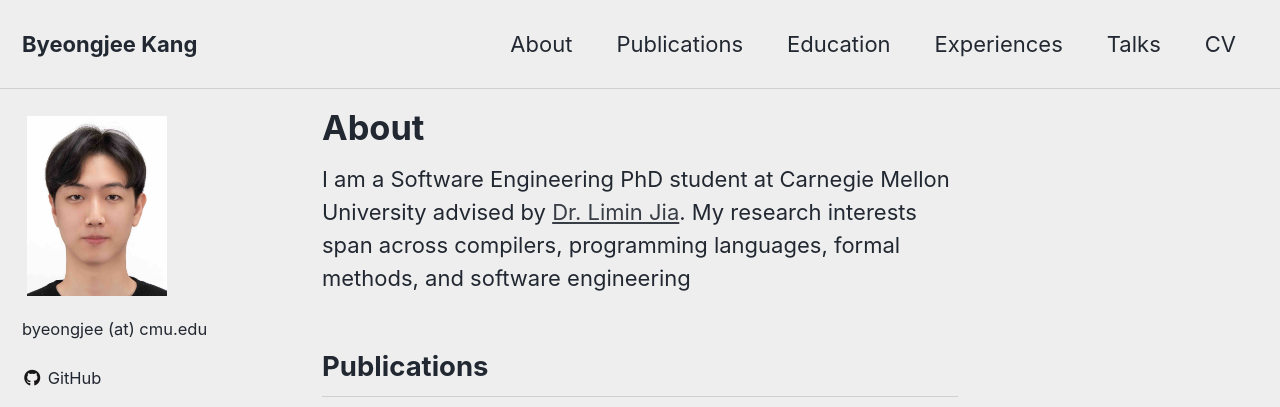
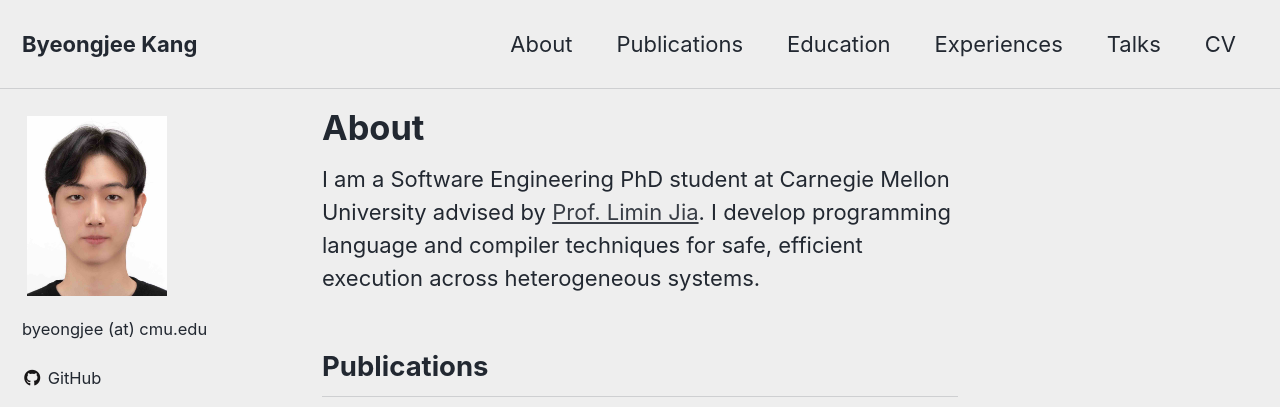
Before and after one commit to byeongjee/byeongjee.github.io, a Jekyll site: the page built from _pages/home.md, in a window 1280 px wide and 900 px high, cut to the strip 0-407 px from the top of the window. Built offline with Jekyll 4.4.1, drawn with Linux system fonts in a browser that asks for light colours; cached includes are drawn as plain includes; a style sheet for code colours, icons or effects is not loaded.

Commit message:
Update homepage

```diff
--- a/Gemfile
+++ b/Gemfile
@@ -30,3 +30,5 @@
 group :jekyll_plugins do
     gem "jekyll-scholar"
 end
+
+gem "racc", "~> 1.7"
--- a/_pages/home.md
+++ b/_pages/home.md
@@ -6,12 +6,10 @@
 
 
 I am a Software Engineering PhD student at Carnegie Mellon University
-advised by [Dr. Limin Jia](https://www.andrew.cmu.edu/user/liminjia/).
-My research interests span across
-compilers,
-programming languages,
-formal methods,
-and software engineering
+advised by [Prof. Limin Jia](https://www.andrew.cmu.edu/user/liminjia/).
+I develop programming language and compiler techniques for safe, efficient execution across heterogeneous
+systems.
+
 
 ## Publications
 
@@ -30,7 +28,6 @@
 - B.S. in Computer Science and Engineering & Mathematics,
 [Pohang University of Science and Technology (POSTECH)](https://www.postech.ac.kr/eng/),
 *Feb 2018 — Feb 2023*
-
 - High school diploma, [Korea Science Academy of KAIST](https://ksa.hs.kr/Eng), *Feb 2015 — Feb 2018*
 
 
```
Also changed, not shown: _bibliography/papers.bib (+7 -10 lines), Gemfile.lock, 2 other files.
